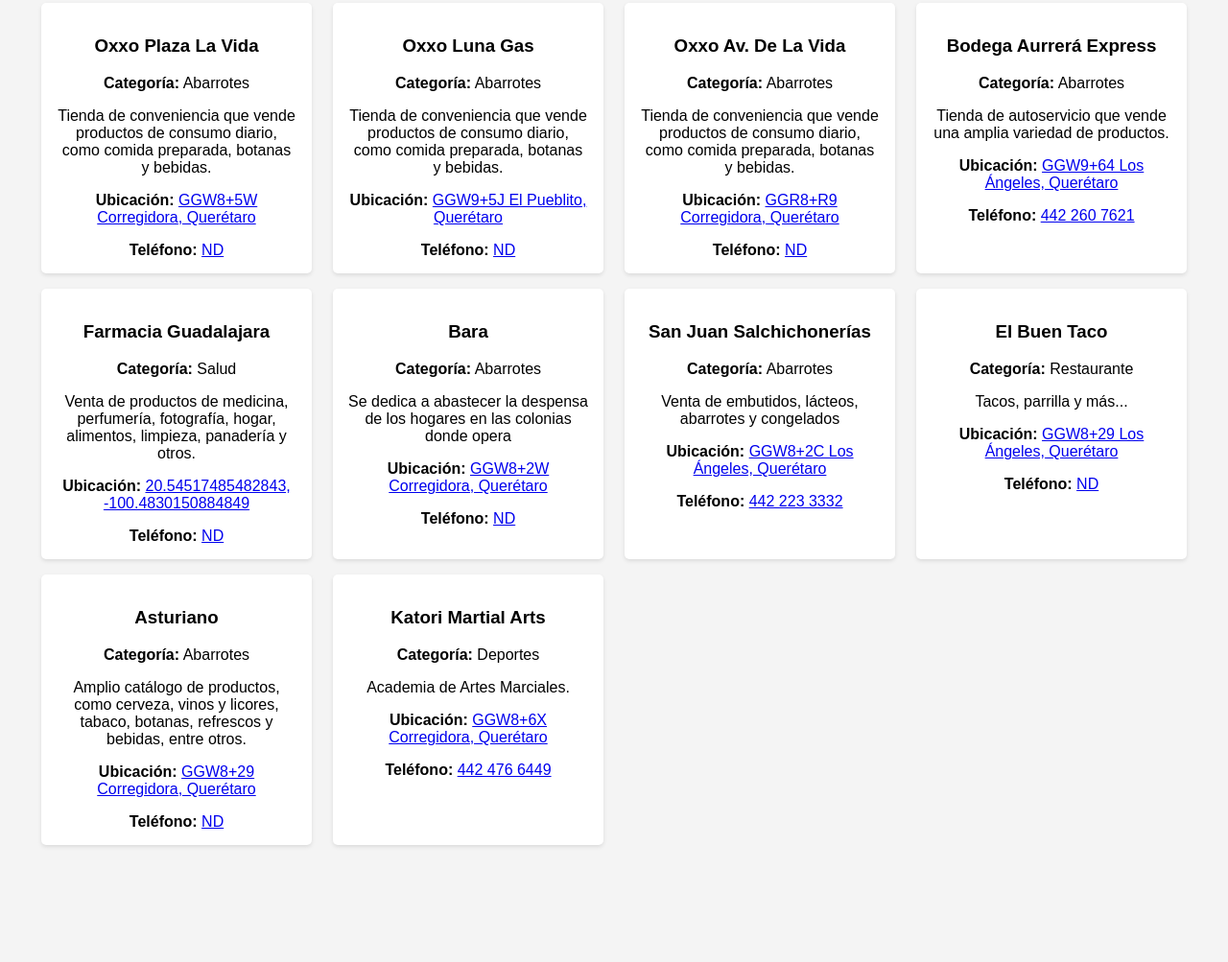
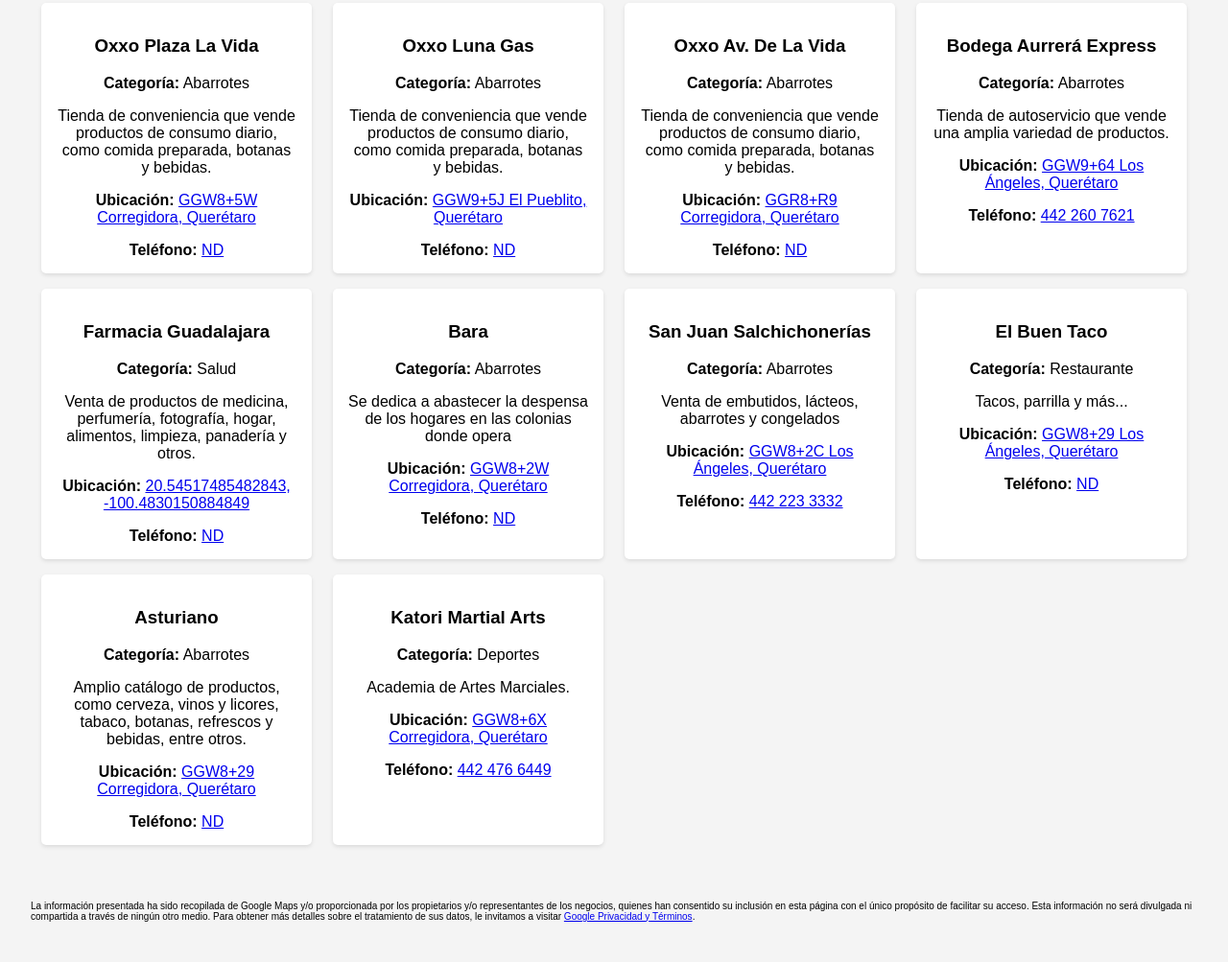
Before and after one commit to mercadolavida/inicio, a plain HTML site: page index.html in a window 1280 px wide. Shown: the part 477-1480 px from the top of the page at 96% size. Before the commit the page ends 1374 px from the top, so only its background shows below. Drawn offline with nearby package versions, Linux system fonts and the light colour scheme.

Commit message:
Actualización

```diff
--- a/index.html
+++ b/index.html
@@ -30,4 +30,7 @@
         <script src="https://cdnjs.cloudflare.com/ajax/libs/fuse.js/6.4.6/fuse.basic.min.js"></script>
         <script src="script.js"></script>
     </body>
+    <footer>
+        <p>La información presentada ha sido recopilada de Google Maps y/o proporcionada por los propietarios y/o representantes de los negocios, quienes han consentido su inclusión en esta página con el único propósito de facilitar su acceso. Esta información no será divulgada ni compartida a través de ningún otro medio. Para obtener más detalles sobre el tratamiento de sus datos, le invitamos a visitar <a href="https://policies.google.com/privacy?hl=es">Google Privacidad y Términos</a>.</p>
+    </footer>
 </html>
--- a/styles.css
+++ b/styles.css
@@ -94,3 +94,8 @@
     height: 250px;
     width: 250px;
 }
+
+footer {
+    font-size: x-small;
+    padding: 2rem;
+}
```
